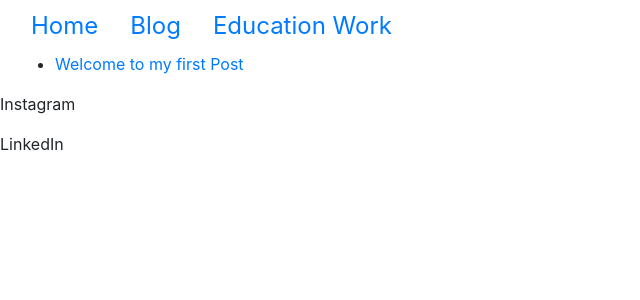
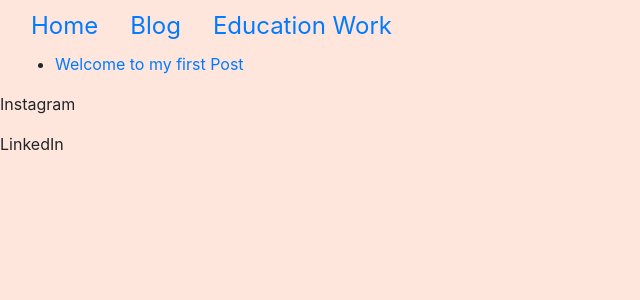
Before and after one commit to warwick-robbatterbee/warwick-robbatterbee.github.io, a Jekyll site: the page built from index.html, in a window 1280 px wide. Shown: the top 300 px of the page, without its empty margins (0-640 px from the left). Built offline with Jekyll 4.4.1, drawn with Linux system fonts in a browser that asks for light colours; nearby versions of some CDN libraries.

Commit message:
Update custom_css.css

```diff
--- a/assets/custom_css.css
+++ b/assets/custom_css.css
@@ -3,6 +3,10 @@ html{
 font-family: 'Roboto', sans-serif;
 }
 
+body{
+background-color:#ffe6dc;
+}
+
 .main-header{
 font-size: 18pt;
 }
```
